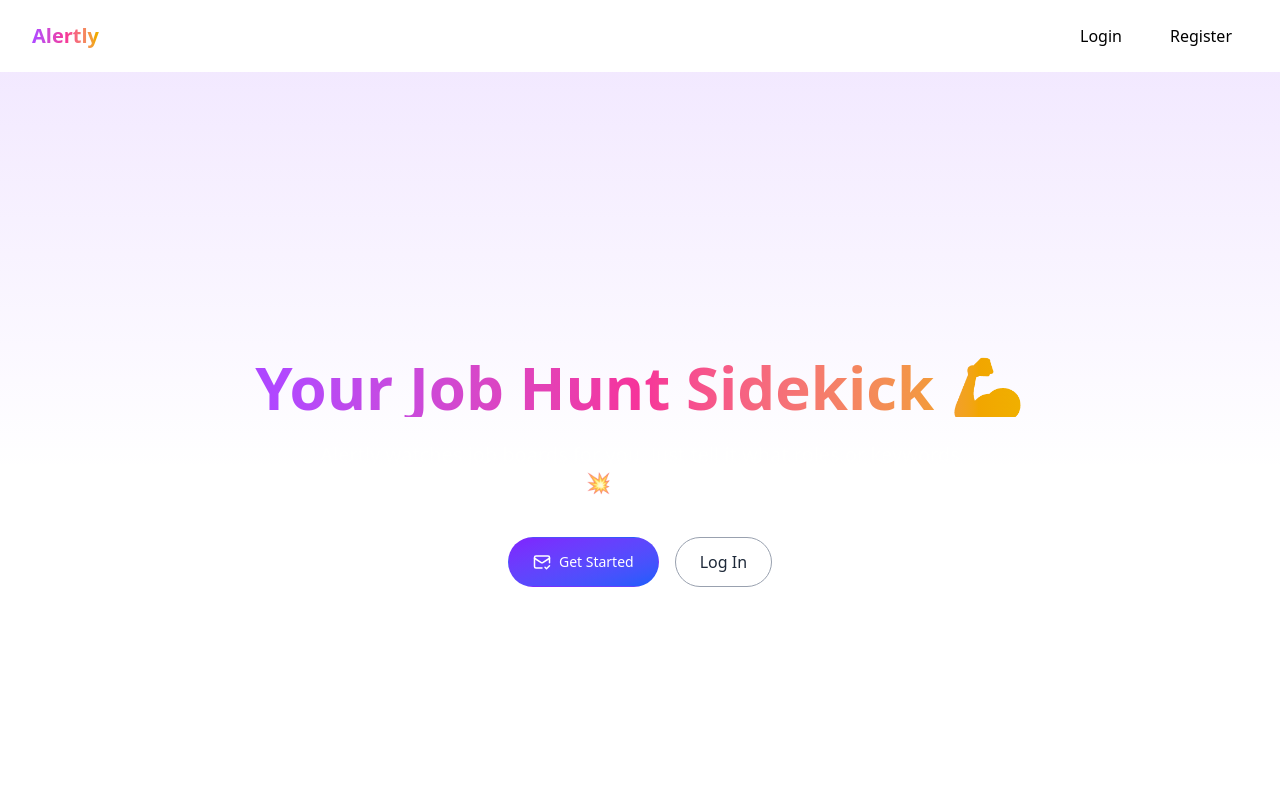
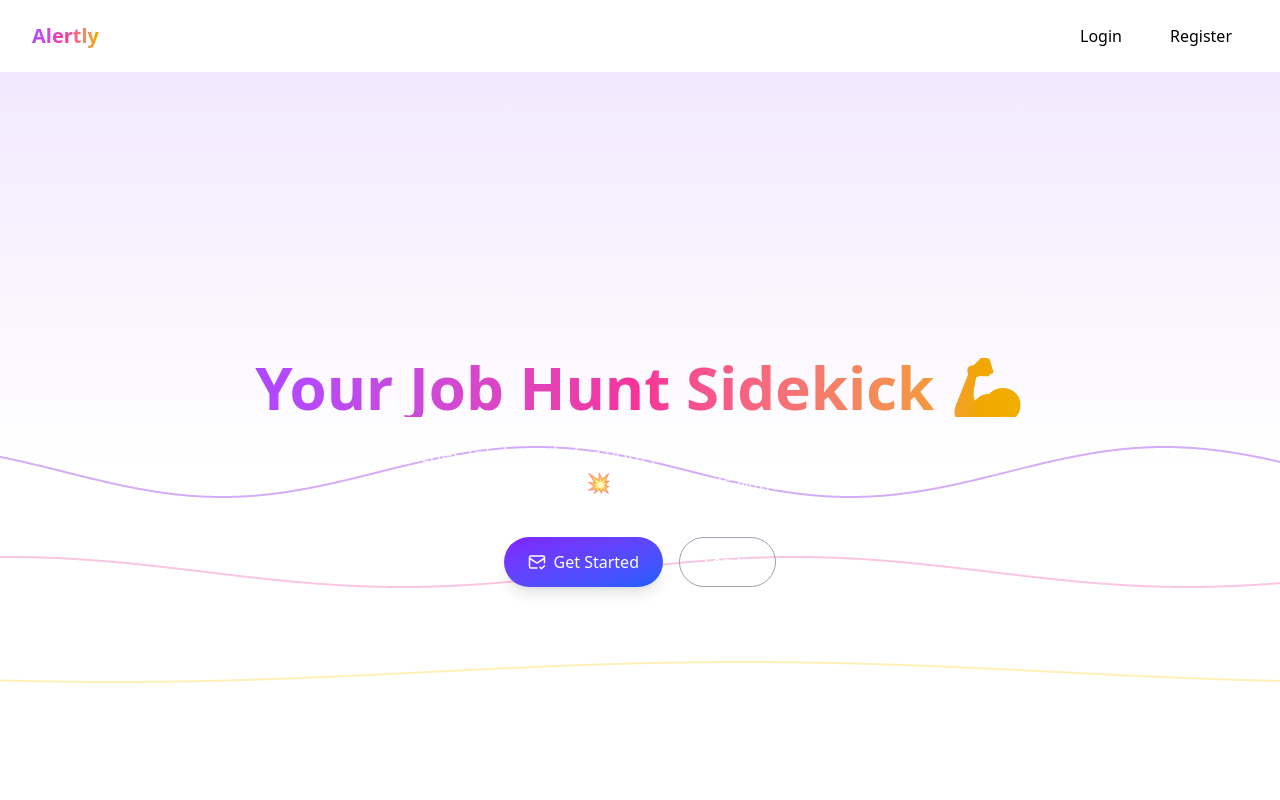
Before and after one commit to lomaia17/alertly, a Next.js app: page / in a window 1280 px wide. Shown: the top 800 px of the page. Built offline with nearby package versions, Linux system fonts and the light colour scheme; no server answers.

Commit message:
Front changes

```diff
--- a/package.json
+++ b/package.json
@@ -27,7 +27,9 @@
     "react": "^19.0.0",
     "react-dom": "^19.0.0",
     "react-icons": "^5.5.0",
-    "resend": "^4.3.0"
+    "react-tsparticles": "^2.12.2",
+    "resend": "^4.3.0",
+    "tsparticles": "^3.8.1"
   },
   "devDependencies": {
     "@eslint/eslintrc": "^3",
--- a/src/app/components/Hero.tsx
+++ b/src/app/components/Hero.tsx
@@ -1,37 +1,99 @@
-// components/Hero.tsx
-
-import { Briefcase, MailCheck } from 'lucide-react';
+'use client';
+import { useEffect, useRef, useState } from 'react';
+import { MailCheck } from 'lucide-react';
 
 export default function Hero() {
+  const canvasRef = useRef<HTMLCanvasElement | null>(null);
+  const [hovered, setHovered] = useState(false);
+
+  useEffect(() => {
+    const canvas = canvasRef.current;
+    if (!canvas) return;
+
+    const ctx = canvas.getContext('2d');
+    if (!ctx) return;
+
+    const resizeCanvas = () => {
+      canvas.width = window.innerWidth;
+      canvas.height = window.innerHeight;
+    };
+
+    resizeCanvas();
+    window.addEventListener('resize', resizeCanvas);
+
+    let frame = 0;
+
+    const draw = () => {
+      const width = canvas.width;
+      const height = canvas.height;
+
+      ctx.clearRect(0, 0, width, height);
+
+      const waves = [
+        { amplitude: hovered ? 50 : 25, frequency: 0.01, speed: hovered ? 0.1 : 0.05, color: 'rgba(147, 51, 234, 0.4)', offset: 0 },
+        { amplitude: hovered ? 35 : 15, frequency: 0.008, speed: hovered ? 0.08 : 0.03, color: 'rgba(236, 72, 153, 0.3)', offset: 100 },
+        { amplitude: hovered ? 25 : 10, frequency: 0.005, speed: hovered ? 0.06 : 0.02, color: 'rgba(250, 204, 21, 0.3)', offset: 200 },
+      ];
+
+      waves.forEach(({ amplitude, frequency, speed, color, offset }) => {
+        ctx.beginPath();
+        for (let x = 0; x <= width; x++) {
+          const y = height / 2 + Math.sin(x * frequency + frame * speed) * amplitude + offset;
+          if (x === 0) ctx.moveTo(x, y);
+          else ctx.lineTo(x, y);
+        }
+        ctx.strokeStyle = color;
+        ctx.lineWidth = 2;
+        ctx.stroke();
+      });
+
+      frame++;
+      requestAnimationFrame(draw);
+    };
+
+    draw();
+
+    return () => {
+      window.removeEventListener('resize', resizeCanvas);
+    };
+  }, [hovered]);
+
   return (
-    <section className="relative overflow-hidden h-screen py-48 px-6 text-center bg-gradient-to-b from-violet-600/10 via-transparent">
-      {/* Decorative Blobs */}
-      <div className="absolute top-0 left-0 w-96 h-96 bg-purple-300 opacity-30 rounded-full blur-3xl -z-10"></div>
-      <div className="absolute bottom-0 right-0 w-96 h-96 bg-yellow-300 opacity-20 rounded-full blur-3xl -z-10"></div>
+    <section
+      className="relative overflow-hidden h-screen py-48 px-6 text-center bg-gradient-to-b from-violet-600/10 via-transparent"
+    >
+      {/* Canvas for Wavy Background */}
+      <canvas
+        ref={canvasRef}
+        className="absolute top-0 left-0 w-full h-full z-0 transition-all duration-300"
+        onMouseEnter={() => setHovered(true)}
+        onMouseLeave={() => setHovered(false)}
+      />
 
-      <div className="max-w-4xl mx-auto flex flex-col items-center justify-center h-full">
-        {/* Title */}
+      {/* Blobs for extra touch */}
+      <div className="absolute top-0 left-0 w-96 h-96 bg-purple-300 opacity-30 rounded-full blur-3xl -z-10" />
+      <div className="absolute bottom-0 right-0 w-96 h-96 bg-yellow-300 opacity-20 rounded-full blur-3xl -z-10" />
+
+      {/* Content */}
+      <div className="max-w-4xl mx-auto flex flex-col items-center justify-center h-full relative z-10">
         <h1 className="text-4xl sm:text-6xl font-extrabold bg-gradient-to-r from-purple-500 via-pink-500 to-yellow-500 text-transparent bg-clip-text">
           Your Job Hunt Sidekick 🦾
         </h1>
-
-        {/* Description */}
         <p className="mt-6 text-lg sm:text-xl max-w-2xl mx-auto text-white/70">
           Alertly watches job boards for you. Just tell it what roles or keywords you're into — and boom 💥, daily emails with fresh job leads.
         </p>
 
-        {/* Buttons */}
         <div className="mt-10 flex flex-col sm:flex-row gap-4 justify-center">
           <a
             href="/register"
-            className="flex items-center justify-center gap-2 px-6 py-3 bg-gradient-to-tl from-blue-600 to-violet-600 shadow-lg shadow-transparent hover:shadow-blue-700/50 border border-transparent text-white text-sm font-medium rounded-full focus:outline-hidden focus:shadow-blue-700/50"
+            className="flex items-center justify-center gap-2 px-6 py-3 bg-gradient-to-tl from-blue-600 to-violet-600 shadow-lg text-white rounded-full"
           >
             <MailCheck size={18} />
             Get Started
           </a>
           <a
             href="/login"
-            className="px-6 py-3 border border-gray-400 dark:border-gray-600 text-gray-800 dark:text-white rounded-full font-medium hover:bg-gray-100 dark:hover:bg-gray-800 transition"
+            className="px-6 py-3 border border-gray-400 text-white rounded-full font-medium hover:bg-white/10"
           >
             Log In
           </a>
```
Also changed, not shown: 1 other file (tests, documents, lock files or other folders).
